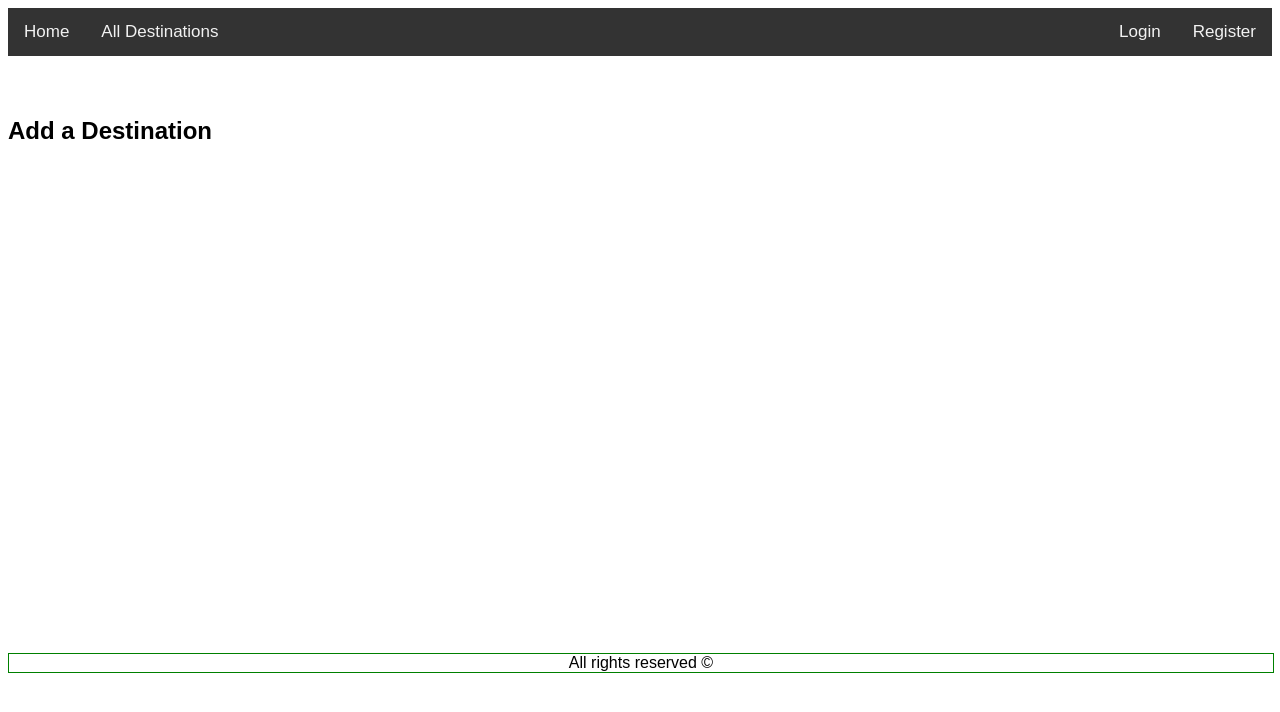
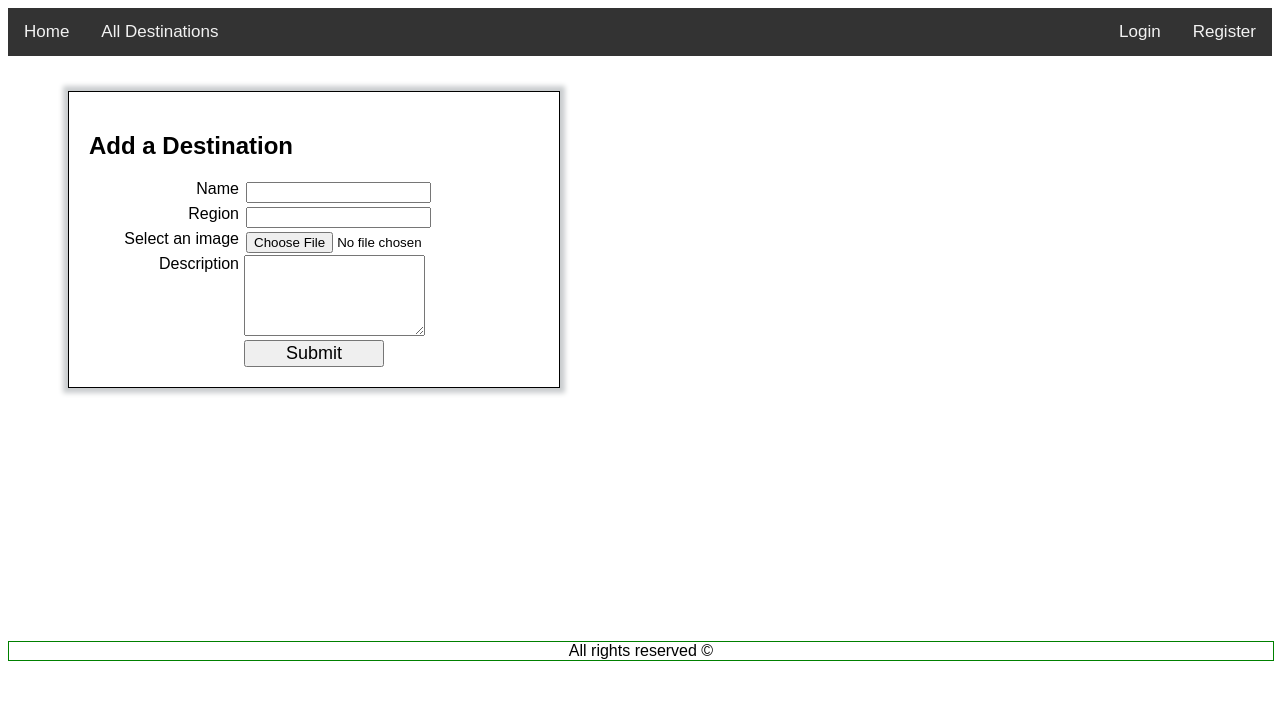
Before and after one commit to kn-nalbantov/travel-link, a React (Create React App) app: page /create in a window 1280 px wide. Shown: the top 712 px of the page. Built offline with nearby package versions, Linux system fonts and the light colour scheme; what parse would draw is missing.

Commit message:
Added create form and basic styling

```diff
--- a/src/index.css
+++ b/src/index.css
@@ -67,6 +67,16 @@ main {
   margin-bottom: 25px;
 }
 
+.createBox {
+  width: 450px;
+  padding: 20px;
+  text-align: left;
+  border: 1px solid black;
+  box-shadow: 0 0 5px 5px #c9ccce;
+  margin-left: 50px;
+  margin-bottom: 25px;
+}
+
 .travelCard button {
   border: none;
   border-radius: 0.25em;
@@ -80,12 +90,14 @@ div .register {
   margin-bottom: 10px;
 }
 
-.registerBox label {
+.registerBox label,
+.createBox label {
   display: inline-block;
   width: 150px;
   text-align: right;
   margin-right: 5px;
   cursor: pointer;
+  vertical-align: top;
 }
 
 .registerBox input[type='submit'] {
@@ -93,6 +105,19 @@ div .register {
   border: none;
   background-color: #31a335;
   border-radius: 0.25em;
+}
+
+.createBox input {
+  margin: 2px;
+}
+
+.createBox input[type='submit'] {
+  display: block;
+  text-align: center;
+  width: 140px;
+  font-size: large;
+  margin: auto;
+  cursor: pointer;
 }
 
 footer {
--- a/src/routes/create.jsx
+++ b/src/routes/create.jsx
@@ -1,7 +1,28 @@
 export default function Create() {
-    return (
-      <main style={{ padding: "1rem 0" }}>
-        <h2>Add a Destination</h2>
-      </main>
-    );
+  function onClick(e) {
+    e.target.nextElementSibling.focus();
   }
+
+  function onSubmit(e) {
+    e.preventDefault();
+  }
+
+  return (
+    <main>
+      <div className='createBox'>
+        <form onSubmit={onSubmit}>
+          <h2>Add a Destination</h2>
+          <label htmlFor='name' onClick={onClick}>Name</label>
+          <input type='text' name='name' />
+          <label htmlFor='region' onClick={onClick}>Region</label>
+          <input type='text' name='region' />
+          <label htmlFor='img' onClick={onClick}>Select an image</label>
+          <input type='file' name='img' />
+          <label htmlFor='description' onClick={onClick}>Description</label>
+          <textarea name="description" cols="20" rows="5"></textarea>
+          <input type='submit' value='Submit' />
+        </form>
+      </div>
+    </main>
+  );
+}
```
